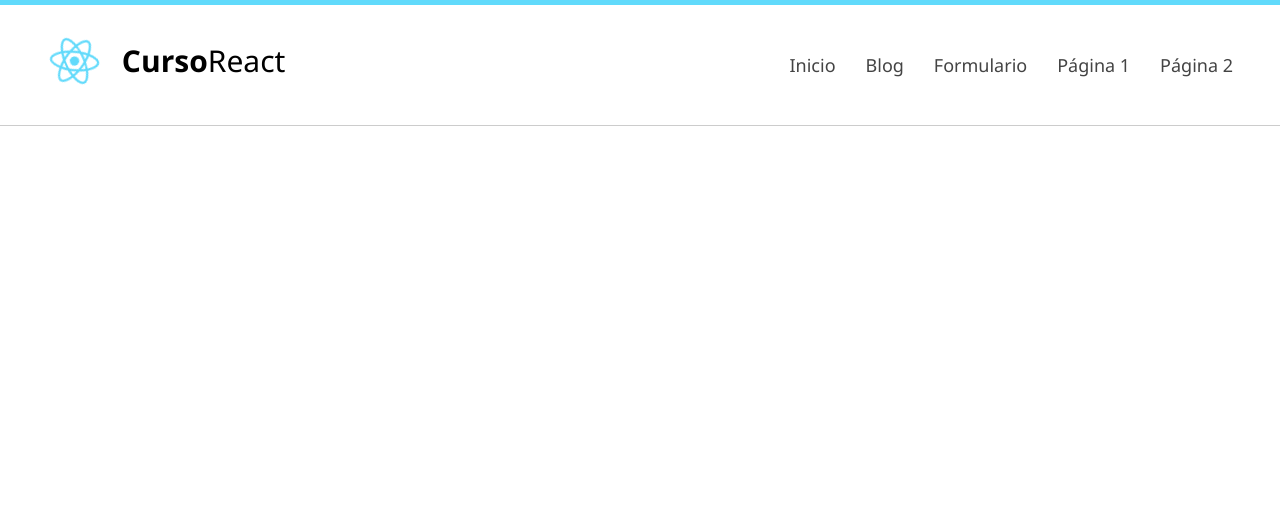
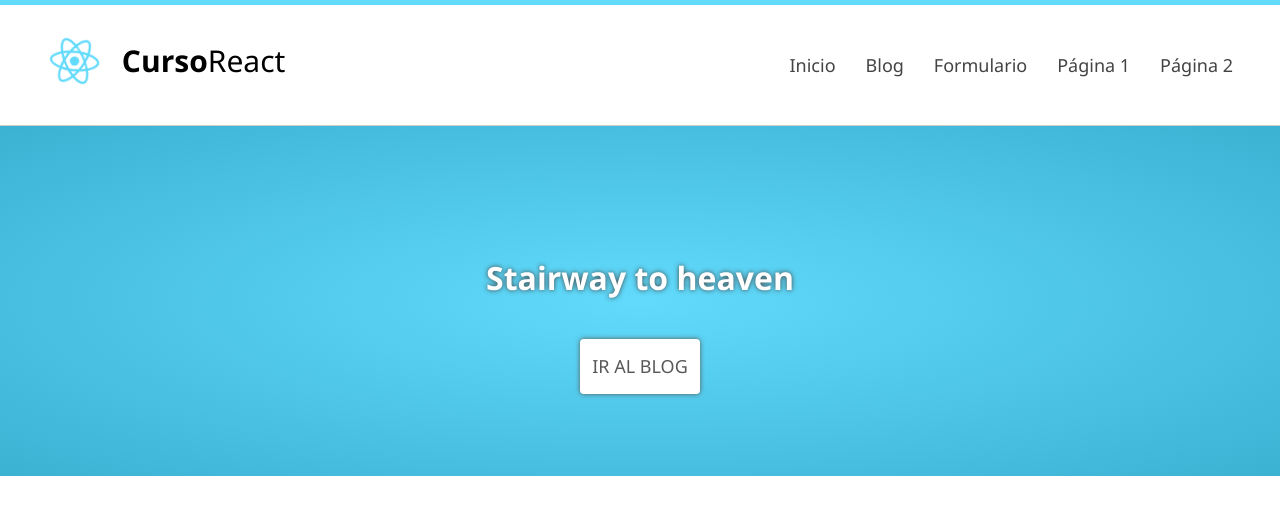
Before and after one commit to gromanoalvarez/React, a React (Create React App) app: page / in a window 1280 px wide. Shown: the top 514 px of the page. Built offline with nearby package versions, Linux system fonts and the light colour scheme.

Commit message:
Componente Slider

```diff
--- a/src/App.js
+++ b/src/App.js
@@ -4,31 +4,34 @@ import "./assets/css/App.css";
 import MiPrimerComponente from "./components/MiPrimerComponente";
 import Peliculas from "./components/Peliculas";
 import Header from "./components/Header";
+import Slider from "./components/Slider";
 
-function HolaMundo(profesion, edad) {
-  const texto = (
-    <div>
-      <h3> Tengo {edad} años </h3>
-      <h4> y me dedico al {profesion}</h4>
-      <p>
-        Recordar que en mis variables solo se permite una etiqueta html o puedo
-        incluir varias "dentro de una sola etiqueta"
-      </p>
-    </div>
-  );
 
-  return texto;
-}
+// function HolaMundo(profesion, edad) {
+//   const texto = (
+//     <div>
+//       <h3> Tengo {edad} años </h3>
+//       <h4> y me dedico al {profesion}</h4>
+//       <p>
+//         Recordar que en mis variables solo se permite una etiqueta html o puedo
+//         incluir varias "dentro de una sola etiqueta"
+//       </p>
+//     </div>
+//   );
+
+//   return texto;
+// }
 
 function App() {
-  const nombre = "German Romano Alvarez";
-  const profesion = "Desarrollo web";
-  const presentacion = <h2>Hola, soy {nombre}</h2>;
-  const edad = 31;
+  // const nombre = "German Romano Alvarez";
+  // const profesion = "Desarrollo web";
+  // const presentacion = <h2>Hola, soy {nombre}</h2>;
+  // const edad = 31;
 
   return (
     <div className="App">
       <Header></Header>
+      <Slider></Slider>
 
       {/* Para hacer un comentario en JSX debo usar {} y dentro comentar como js */}
 
--- /dev/null
+++ b/src/components/Slider.js
@@ -0,0 +1,15 @@
+import React, {Component} from 'react';
+
+class Slider extends Component{
+
+    render(){
+        return (
+            <div id="slider" class="slider-big">
+            <h1>Stairway to heaven</h1>
+            <a href="blog.html" class="btn-white">Ir al Blog</a>
+        </div>
+        );
+    }
+}
+
+export default Slider;
```
